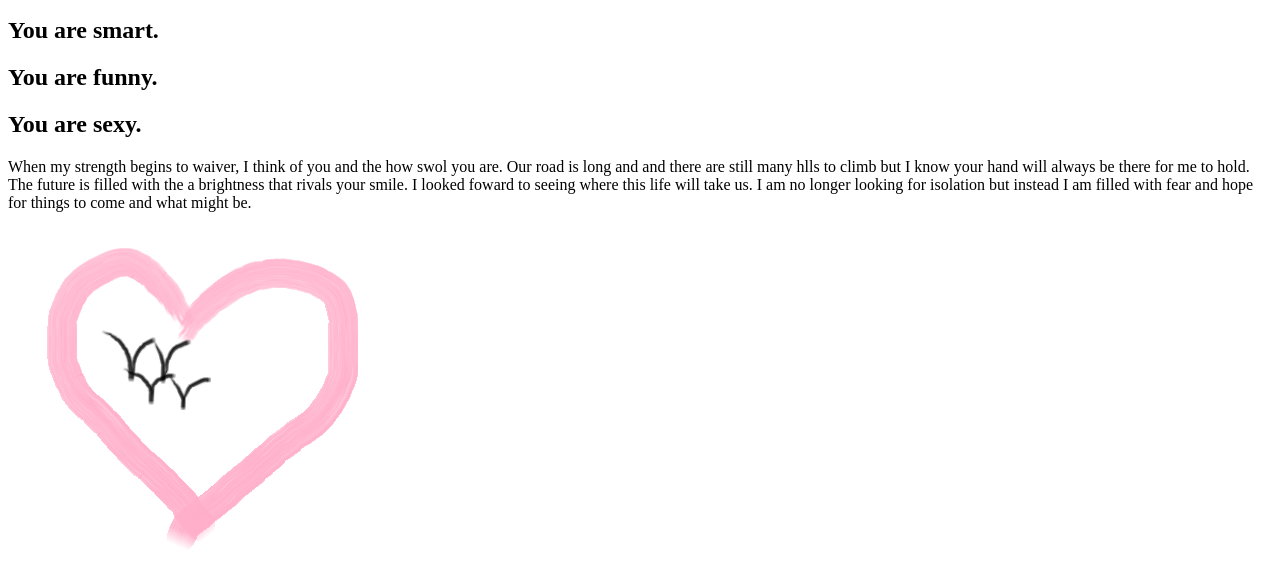
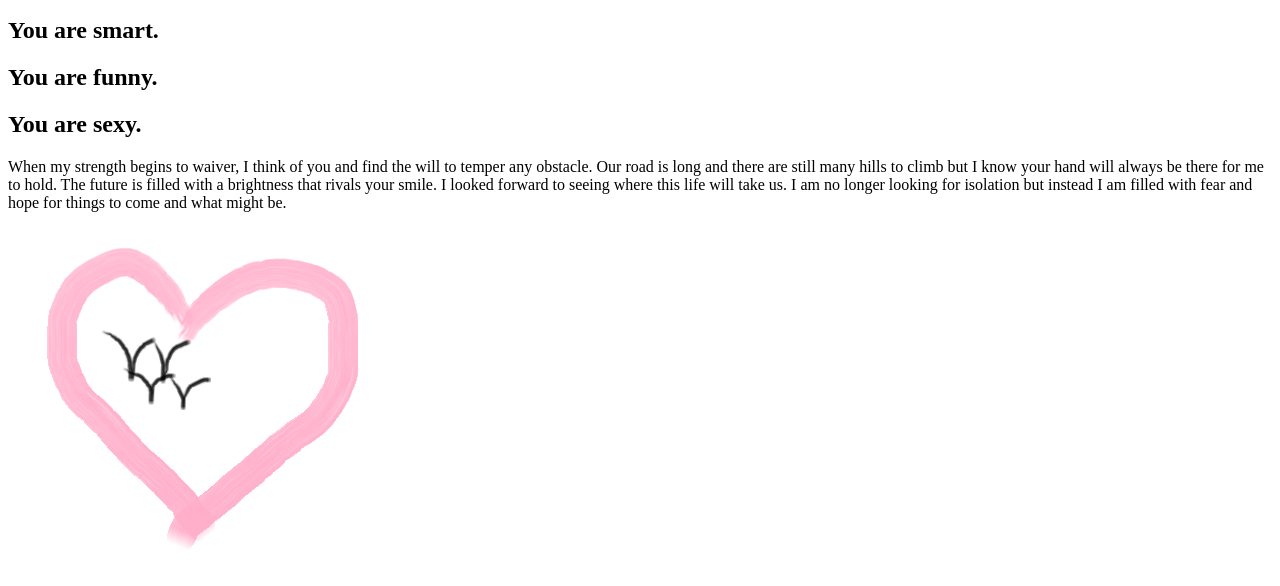
Before and after one commit to mcendree/WuvWuv, a plain HTML site: page index.html in a window 1280 px wide. Shown: the part 110-696 px from the top of the page. Drawn offline with Linux system fonts and the light colour scheme.

Commit message:
spellchecked

```diff
--- a/index.html
+++ b/index.html
@@ -9,7 +9,7 @@
 		<h2>You are smart.</h2>
 		<h2>You are funny.</h2>
 		<h2>You are sexy. </h2>
-			<p>When my strength begins to waiver, I think of you and the how swol you are. Our road is long and and there are still many hlls to climb but I know your hand will always be there for me to hold. The future is filled with the a brightness that rivals your smile. I looked foward to seeing where this life will take us. I am no longer looking for isolation but instead I am filled with fear and hope for things to come and what might be. </p>
+			<p> When my strength begins to waiver, I think of you and find the will to temper any obstacle. Our road is long and there are still many hills to climb but I know your hand will always be there for me to hold. The future is filled with a brightness that rivals your smile. I looked forward to seeing where this life will take us. I am no longer looking for isolation but instead I am filled with fear and hope for things to come and what might be.</p>
 		<p></p>
 		<img src="images/WuvWuv.png">
 	</body>
```
